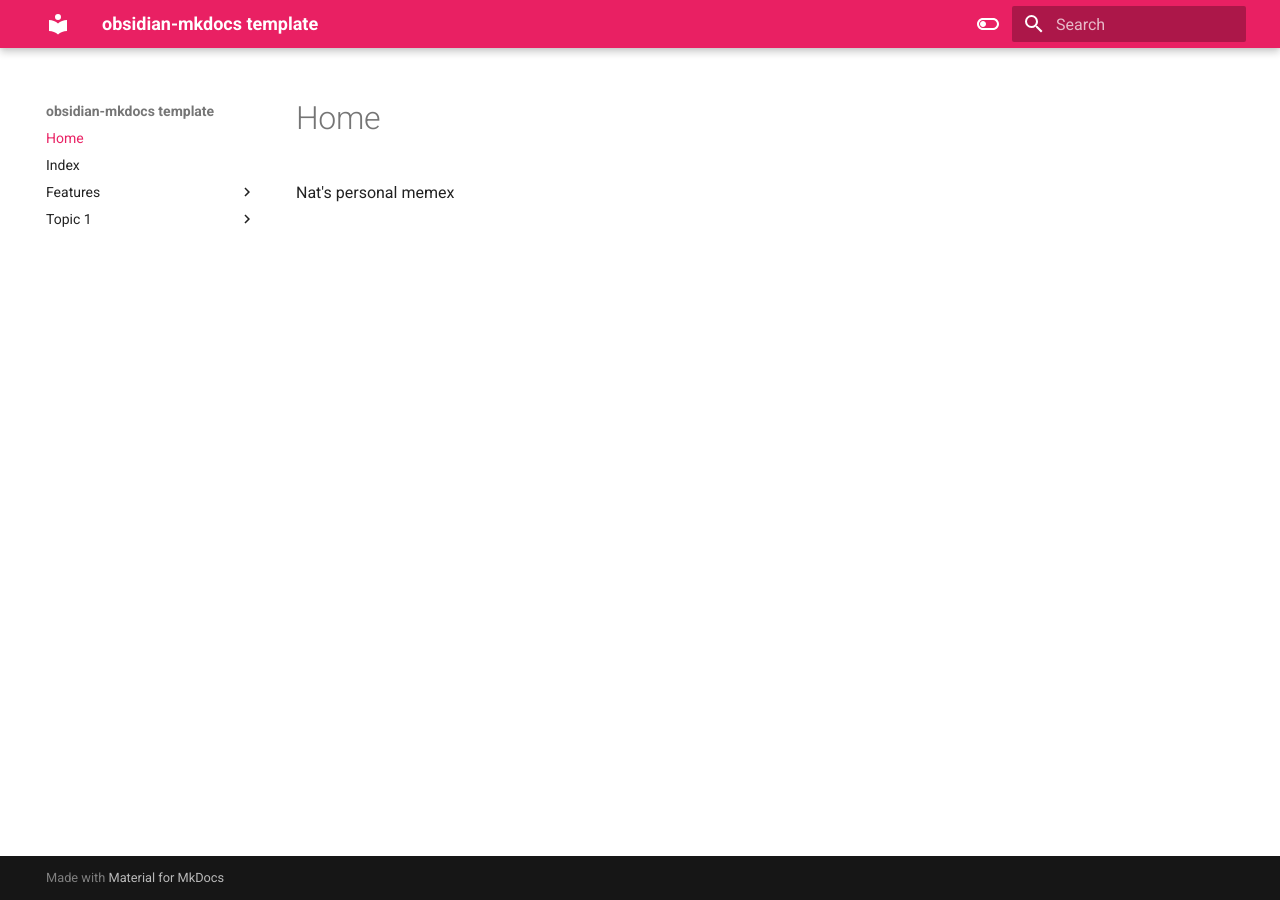
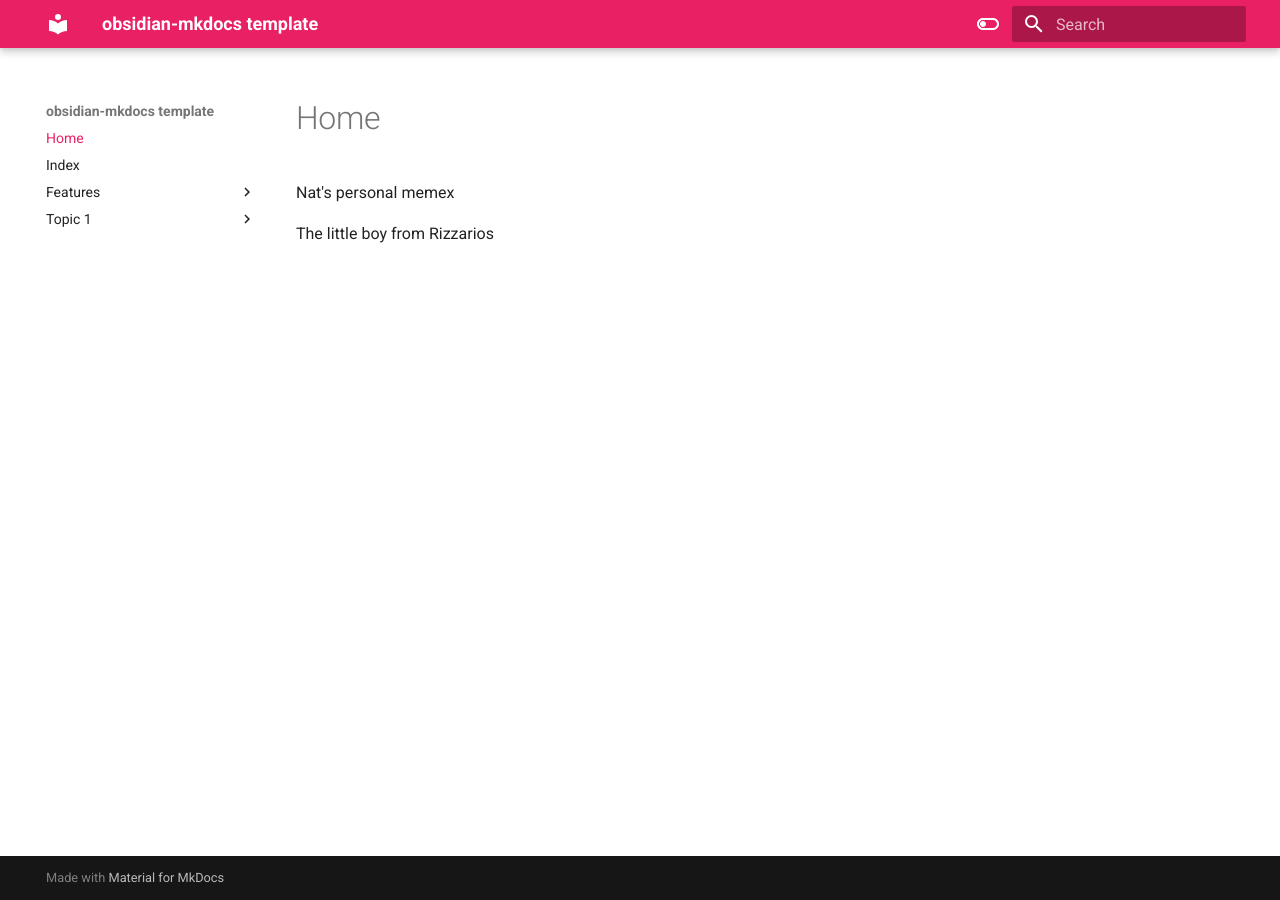
Before and after one commit to natmeng/Obsedian, an MkDocs documentation site: the page built from docs/index.md, in a window 1280 px wide. Built offline with MkDocs 1.6.1 and Material for MkDocs 9.7.7, drawn with Linux system fonts in a browser that asks for light colours.

Commit message:
Add files via upload

```diff
--- a/docs/index.md
+++ b/docs/index.md
@@ -1,2 +1,4 @@
 
 Nat's personal memex
+
+The little boy from Rizzarios
```
